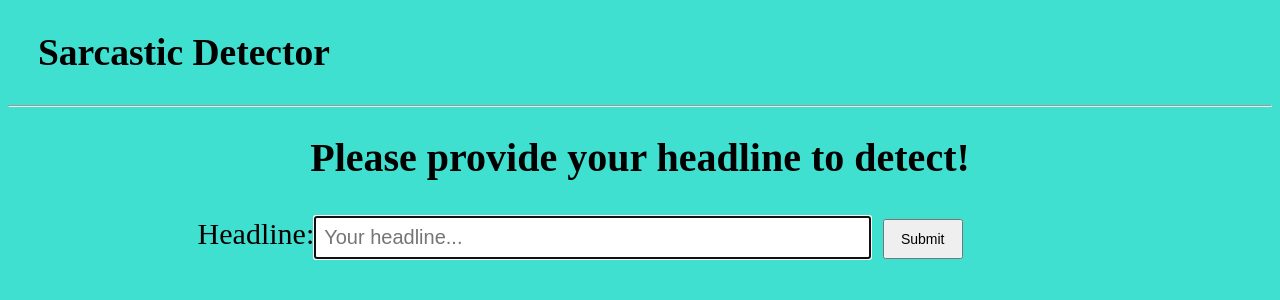
After one commit to yugeshnukala/sarcasm_detector, a Django app: page / in a window 1280 px wide. The commit adds this page. Shown: the top 300 px of the page. Run offline with Django 3.2, Linux system fonts and the light colour scheme; parts of the project's set-up code (start-up, migrations or seed data) failed here and were passed over.

Commit message:
updated views

```diff
--- a/SarcasmDetectorAPI/settings.py
+++ b/SarcasmDetectorAPI/settings.py
@@ -28,7 +28,6 @@ INSTALLED_APPS = [
     'django.contrib.messages',
     'django.contrib.staticfiles',
     'predictor',
-    'rest_framework',
 ]
 
 MIDDLEWARE = [
--- a/SarcasmDetectorAPI/urls.py
+++ b/SarcasmDetectorAPI/urls.py
@@ -15,10 +15,10 @@ Including another URLconf
 """
 from django.contrib import admin
 from django.urls import path
-from predictor import views
+from predictor.views import predictor,call_model
 
 urlpatterns = [
+    path('',predictor),
     path('admin/', admin.site.urls),
-    path('predict/',views.call_model.as_view()),
-    path('predictor/',views.predictor)
+    path('predict/',call_model.as_view()),
 ]
--- a/predictor/forms.py
+++ b/predictor/forms.py
@@ -1,4 +1,4 @@
 from django import forms
 
 class Headline(forms.Form):
-    headline = forms.CharField(widget=forms.TextInput(attrs={'id':'id-for-headline','placeholder':'Your headline'}))
+    headline = forms.CharField(widget=forms.TextInput(attrs={'id':'headline','placeholder':'Your headline...','autofocus':'True'}))
--- a/predictor/templates/predictor/base.html
+++ b/predictor/templates/predictor/base.html
@@ -3,57 +3,12 @@
   <head>
     <meta charset="UTF-8" />
     <title>Sarcastic Detector</title>
-    <style>
-      .text-uppercase {
-        text-align: center;
-        font-size: 250%;
-      }
-      #inp {
-        position: absolute;
-        right: 32%;
-        width: 500px;
-        height: 35px;
-        text-align: center;
-        font-size: 150%;
-      }
-      #header {
-        padding-left: 50px;
-        height: 50px;
-        font-size: 50px;
-      }
-      body {
-        background-color: turquoise;
-      }
-      #form {
-        padding-left: 15%;
-        font-size: 30px;
-      }
-      #result {
-        text-align: center;
-        font-size: 30px;
-      }
-      #id-for-headline
-    {
-        padding: 8px;
-        width: 50%;
-        font-size: 20px;
-    }
-      #submit {
-        font-size: 14px;
-        margin: 11px 4px;
-        padding: 0 16px;
-        line-height: 27px;
-        height: 40px;
-        min-width: 54px;
-        text-align: center;
-        cursor: pointer;
-      }
-    </style>
+    {% include './css.html' %}
   </head>
-  <header>
-    <h1 id="header">Sarcastic Detector</h1>
-  </header>
-  <hr />
+  <nav id="header">
+    <h1>Sarcastic Detector</h1>
+  </nav>
+  <hr/>
   <body>
     {% block content %} {% endblock %}
   </body>
--- /dev/null
+++ b/predictor/templates/predictor/css.html
@@ -0,0 +1,37 @@
+<style>
+    .text-uppercase {
+        text-align: center;
+        font-size: 250%;
+    }
+    #header {
+        font-size: 25px;
+        margin-left: 30px;;
+    }
+    body {
+        background: turquoise;
+    }
+    #form {
+    padding-left: 15%;
+    font-size: 30px;
+    }
+    #result {
+    text-align: center;
+    font-size: 30px;
+    }
+    #headline
+    {
+        padding: 8px;
+        width: 50%;
+        font-size: 20px;
+    }
+    #submit {
+    font-size: 14px;
+    margin: 11px 4px;
+    padding: 0 16px;
+    line-height: 27px;
+    height: 40px;
+    min-width: 54px;
+    text-align: center;
+    cursor: pointer;
+    }
+</style>
--- a/predictor/templates/predictor/detector_html.html
+++ b/predictor/templates/predictor/detector_html.html
@@ -4,11 +4,22 @@
 {% block content %}
 
 <h1 class="text-uppercase">
-        <strong>Please provide your headline to detect!</strong>
+    <strong>Please provide your headline to detect!</strong>
 </h1>
 <form id="form" action="/predict/" method="GET">
     {{ form }}
     <input type="submit" id="submit" />
 </form>
 
+
+{% if result %}
+<div id="result">
+    <h1>
+        <strong>
+            Result : {{ result }}
+        </strong>
+    </h1>
+</div>
+{% endif %}
+
 {% endblock %}
--- a/predictor/views.py
+++ b/predictor/views.py
@@ -4,35 +4,29 @@ from .forms import Headline
 # Create your views here.
 from .apps import PredictorConfig
 from django.http import HttpResponse
-from rest_framework.views import APIView
-from nltk.corpus import stopwords
+from django.views import View
 
-class call_model(APIView):
+class call_model(View):
     def get(self, request):
-        form = Headline()
-        if request.method == "GET":
+        form = Headline(request.GET)
+        if(form.is_valid()):
+            # get sentence from request
+            sentence = form.cleaned_data['headline']
+            # print(sentence)
 
-            form = Headline(request.GET)
-            if(form.is_valid()):
-                # get sentence from request
-                sentence = form.cleaned_data['headline']
-                # print(sentence)
-                #clean the string
-                sentence = sentence.split()
-                string = ''
-                for word in sentence:
-                    if(len(word) > 2):
-                        string = string +' '+ word
-                sentence = string
-
-                # vectorize sentence
-                vector = PredictorConfig.vectorizer.transform([sentence])
-                # predict based on vector
-                prediction = PredictorConfig.regressor.predict(vector)[0]
-                if(prediction == [0]):
-                    return render(request,"predictor/success.html",{"result":"Not Sarcastic"})
-                else:
-                    return render(request,"predictor/success.html",{"result":"Sarcastic"})
+            # vectorize sentence
+            vector = PredictorConfig.vectorizer.transform([sentence])
+            # predict based on vector
+            prediction = PredictorConfig.regressor.predict(vector)[0]
+            form = Headline()
+            context = {
+                "form":form
+            }
+            if(prediction == [0]):
+                context['result'] = "Not Sarcastic"
+            else:
+                context['result'] = "Sarcastic"
+            return render(request,"predictor/detector_html.html",context)
 
 def predictor(request):
     form = Headline()
```
Also changed, not shown: predictor/templates/predictor/success.html (deleted, +0 -13 lines), 1 other file.
